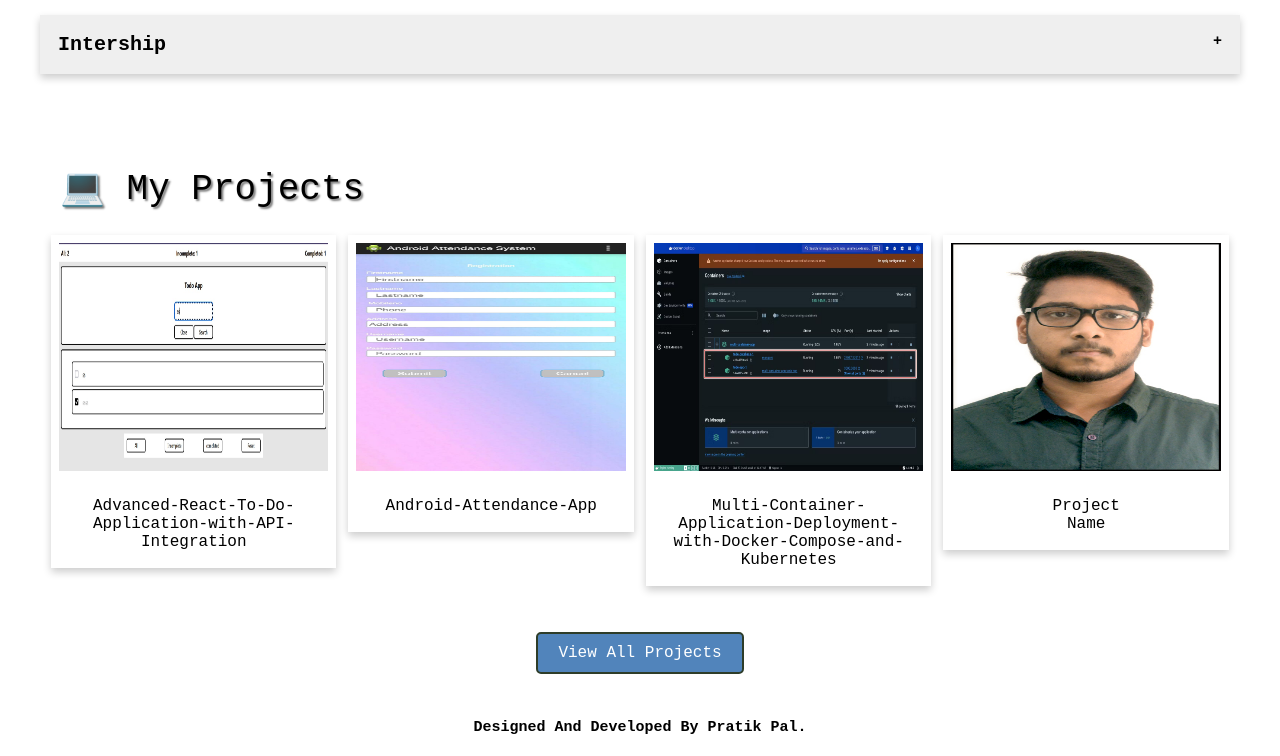
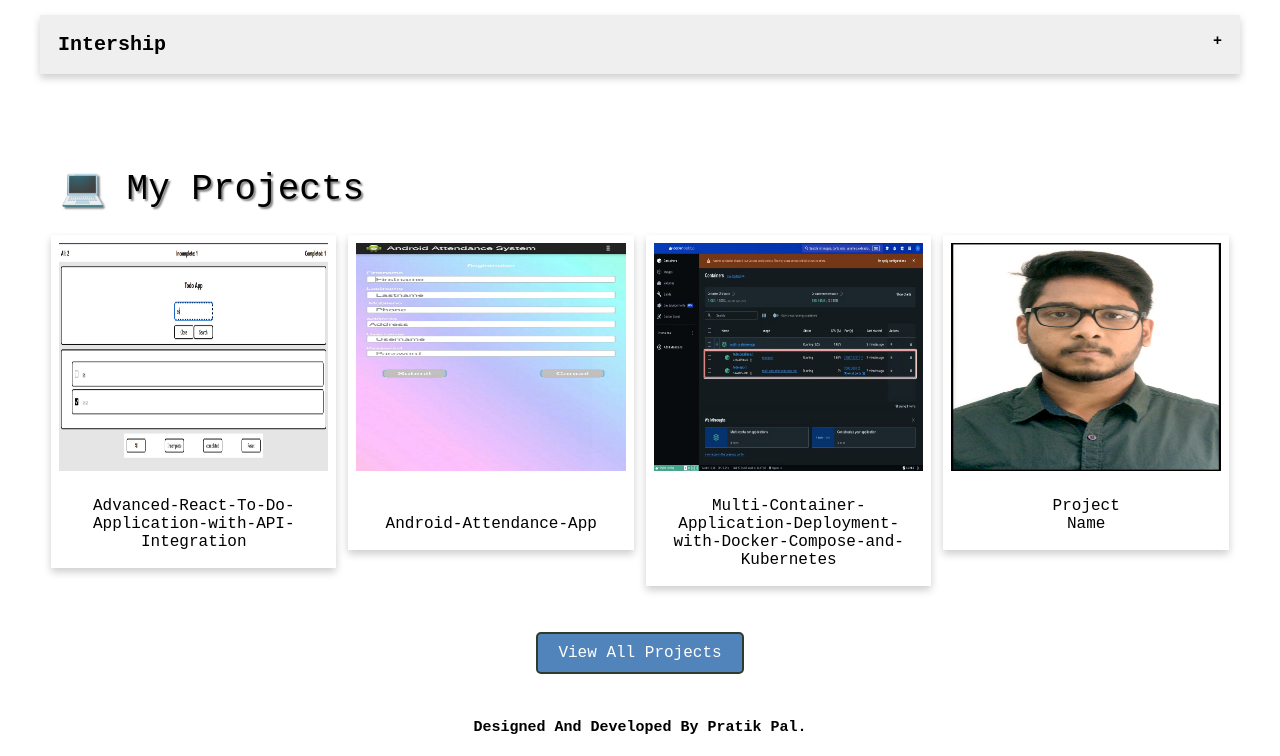
Before and after one commit to Pratikkkkkp/My-Portfolio, a plain HTML site: page index.html in a window 1280 px wide. Shown: the part 1228-1984 px from the top of the page. Drawn offline with Linux system fonts and the light colour scheme.

Commit message:
flex update

```diff
--- a/index.html
+++ b/index.html
@@ -265,7 +265,7 @@
             <a target="_blank" href="pro.html#2">
               <img src="f/A1.jpg" style="width: 100%" class="img-thumbnail" />
             </a>
-            <div class="desc">Android-Attendance-App</div>
+            <div class="desc"> <br> Android-Attendance-App</div>
           </div>
         </div>
 
```
